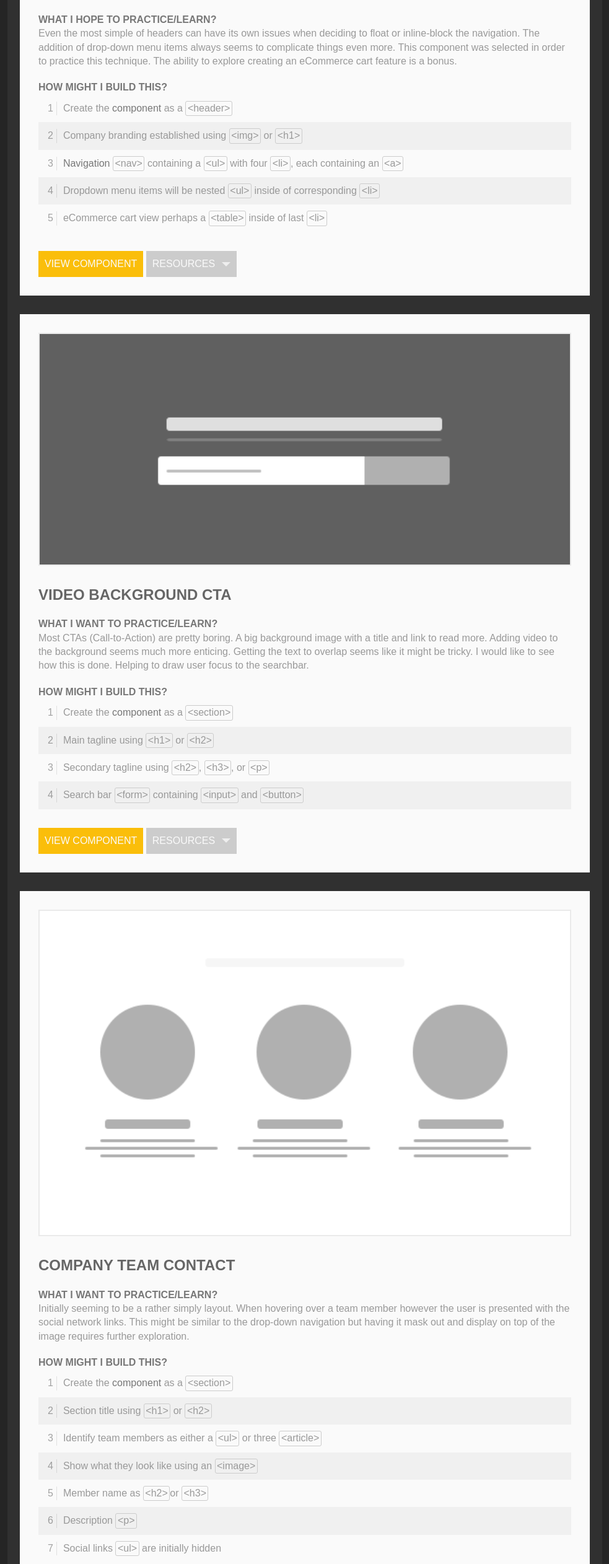
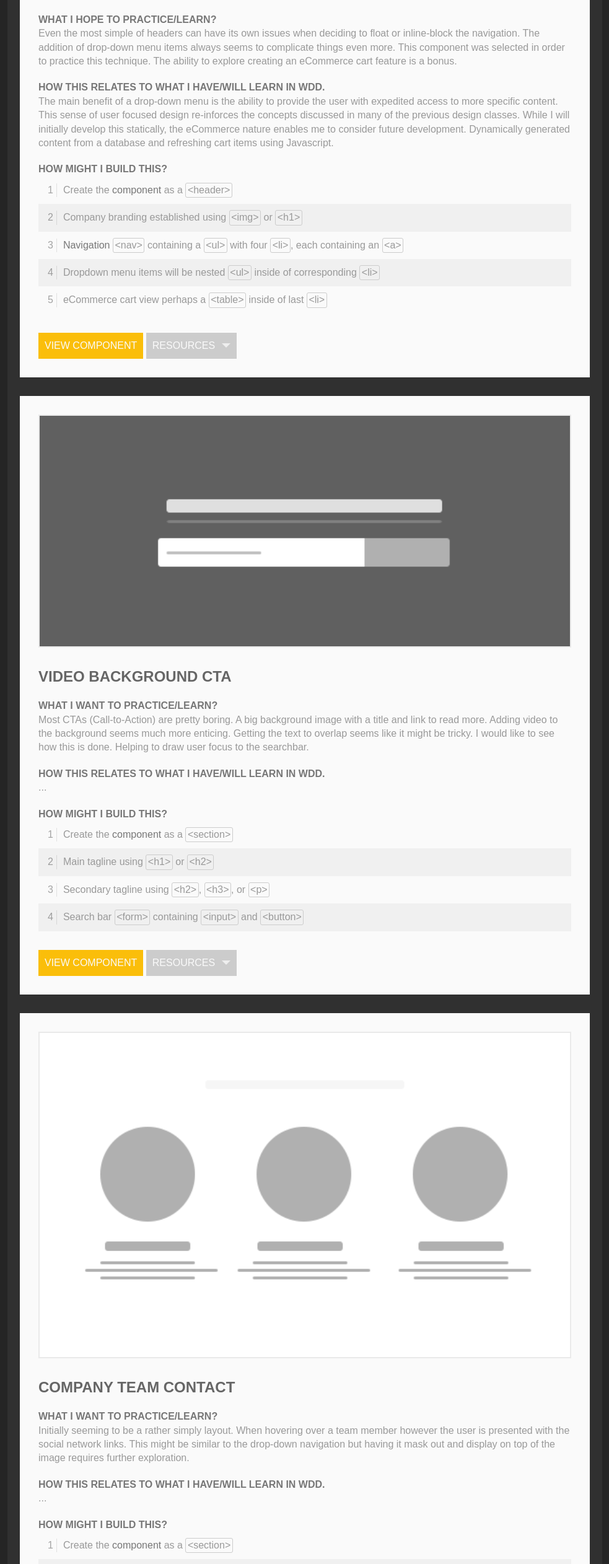
Before and after one commit to joshbloom/dws1, a plain HTML site: page index.html in a window 1280 px wide. Shown: the part 880-3404 px from the top of the page at 62% size, without its empty margins (148-1131 px from the left). Drawn offline with Linux system fonts and the light colour scheme.

Commit message:
Components: How this relates to what I have/will learn

```diff
--- a/index.html
+++ b/index.html
@@ -32,6 +32,9 @@
 
 			<h3>What I hope to practice/learn?</h3>
 			<p>Even the most simple of headers can have its own issues when deciding to float or inline-block the navigation. The addition of drop-down menu items always seems to complicate things even more. This component was selected in order to practice this technique. The ability to explore creating an eCommerce cart feature is a bonus.</p>
+
+			<h3>How this relates to what I have/will learn in WDD.</h3>
+			<p>The main benefit of a drop-down menu is the ability to provide the user with expedited access to more specific content. This sense of user focused design re-inforces the concepts discussed in many of the previous design classes. While I will initially develop this statically, the eCommerce nature enables me to consider future development. Dynamically generated content from a database and refreshing cart items using Javascript.</p>
 
 			<h3>How might I build this?</h3>
 			<ol>
@@ -72,6 +75,9 @@
 			<h3>What I want to practice/learn?</h3>
 			<p>Most CTAs (Call-to-Action) are pretty boring. A big background image with a title and link to read more. Adding video to the background seems much more enticing. Getting the text to overlap seems like it might be tricky. I would like to see how this is done. Helping to draw user focus to the searchbar.</p>
 
+			<h3>How this relates to what I have/will learn in WDD.</h3>
+			<p>...</p>
+
 			<h3>How might I build this?</h3>
 			<ol>
 				<li>Create the <strong>component</strong> as a <code>&lt;section&gt;</code></li>
@@ -102,6 +108,9 @@
 			<h2>Company Team Contact</h2>
 			<h3>What I want to practice/learn?</h3>
 			<p>Initially seeming to be a rather simply layout. When hovering over a team member however the user is presented with the social network links. This might be similar to the drop-down navigation but having it mask out and display on top of the image requires further exploration.</p>
+
+			<h3>How this relates to what I have/will learn in WDD.</h3>
+			<p>...</p>
 
 			<h3>How might I build this?</h3>
 			<ol>
@@ -137,6 +146,9 @@
 
 			<h3>What I hope to practice/learn?</h3>
 			<p>Playing around with media queries has enabled me to see how responsive development works. It seems like every website has to be responsive nowadays. I'd like to continue practicing this by working with additional data. This should allow me to get multiple breakpoints within a 'mobile-first' layout.</p>
+
+			<h3>How this relates to what I have/will learn in WDD.</h3>
+			<p>...</p>
 
 			<h3>How might I build this?</h3>
 			<ol>
@@ -183,6 +195,9 @@
 			<h3>What I want to practice/learn?</h3>
 			<p>Cycling between content is done all the time within an image carousel. Applying this technique to more robust content could easily save lots of room on the page. Developing this component should allow me to practice both CSS and Javascript techniques. Using images as pagination just seems really interesting. Breaking from the norm.</p>
 
+			<h3>How this relates to what I have/will learn in WDD.</h3>
+			<p>...</p>
+
 			<h3>How might I build this?</h3>
 			<ol>
 				<li>Create the <strong>component</strong> as a <code>&lt;section&gt;</code></li>
@@ -219,6 +234,9 @@
 			<h3>What I want to practice/learn?</h3>
 			<p>Offering the user access to contact information almost immediately, a 'sticky-footer' can be a great tool. The fact that it's placed on top of other content makes me believe that it uses CSS positioning. I know I've struggled with that before. The extra practice would be helpful moving forward.</p>
 
+			<h3>How this relates to what I have/will learn in WDD.</h3>
+			<p>...</p>
+
 			<h3>How might I build this?</h3>
 			<ol>
 				<li>Component is a <code>&lt;footer&gt;</code></li>
```
